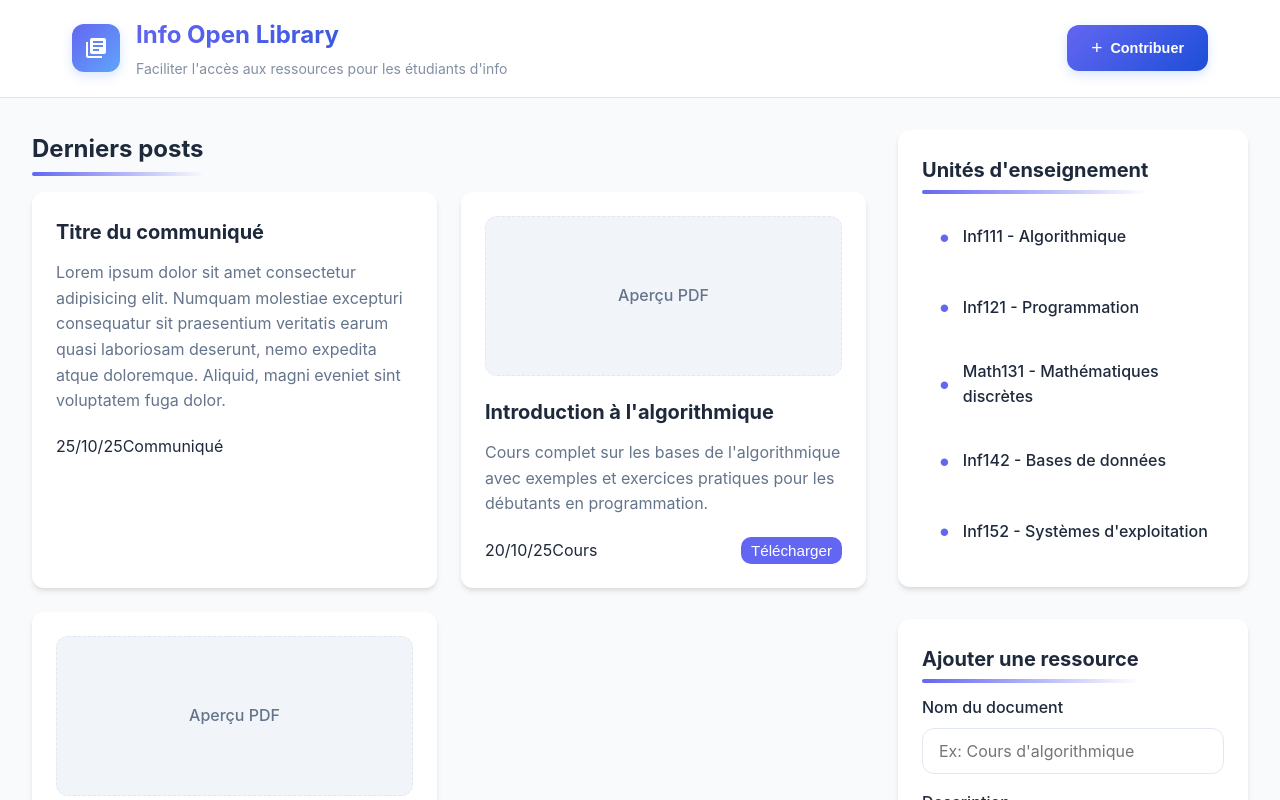
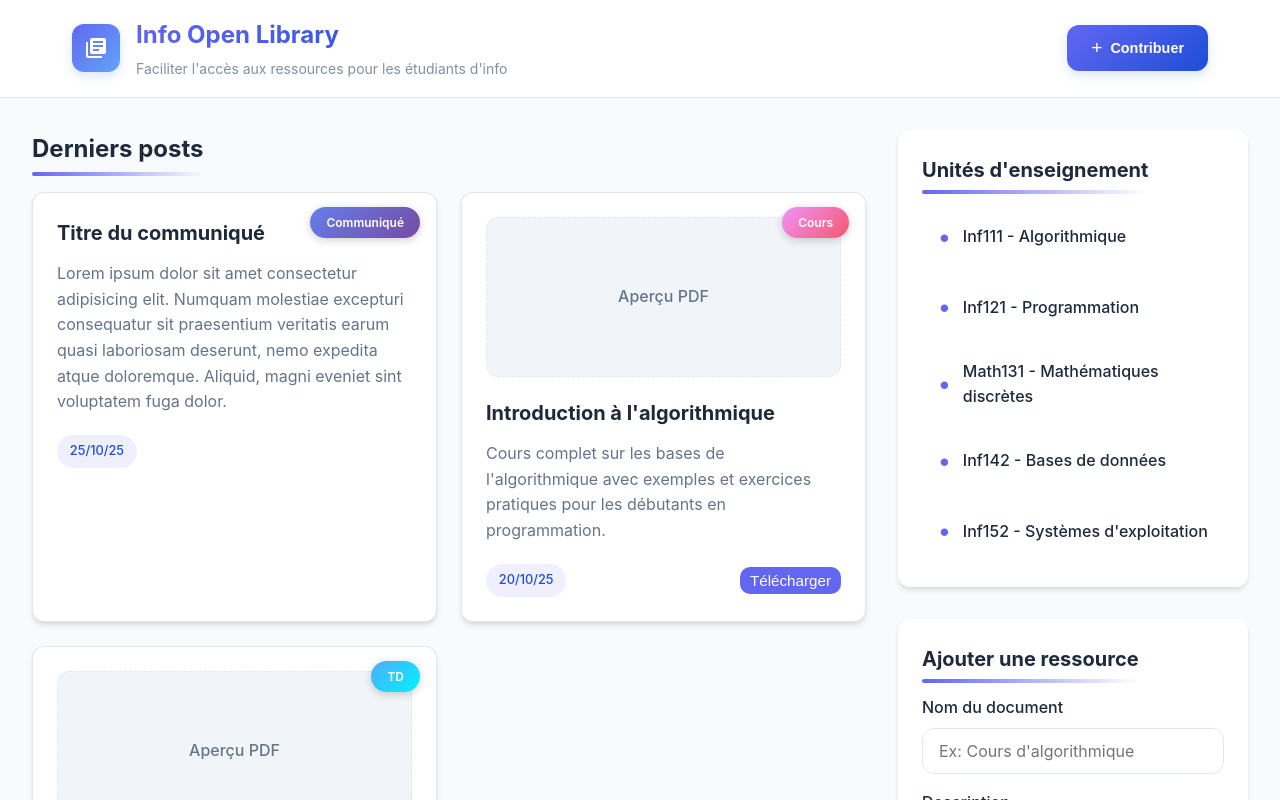
Before and after one commit to eren-the-coder/uy1_open_library, a React (Vite) app: page / in a window 1280 px wide. Shown: the top 800 px of the page. Built offline with nearby package versions, Linux system fonts and the light colour scheme.

Commit message:
style: improve post style

```diff
--- a/src/components/Post/Post.module.css
+++ b/src/components/Post/Post.module.css
@@ -1,4 +1,3 @@
-/* components/Post.module.css */
 .post {
   background: var(--surface);
   border-radius: var(--radius);
@@ -8,6 +7,8 @@
   display: flex;
   flex-direction: column;
   height: 100%;
+  position: relative;
+  border: 1px solid var(--border-color);
 }
 
 .post:hover {
@@ -47,6 +48,26 @@
   margin-top: auto;
 }
 
+.bubbles {
+  display: flex;
+  gap: 0.5rem;
+  flex-wrap: wrap;
+}
+
+.bubble {
+  padding: 0.4rem 0.8rem;
+  border-radius: 20px;
+  font-size: 0.8rem;
+  font-weight: 500;
+  display: inline-flex;
+  align-items: center;
+}
+
+.bubbleDate {
+  background: rgba(99, 102, 241, 0.1);
+  color: var(--primary-dark);
+}
+
 .actions {
   display: flex;
   gap: 0.5rem;
@@ -75,3 +96,40 @@
     width: 100%;
   }
 }
+
+
+.typeBadge {
+  position: absolute;
+  top: 1rem;
+  right: 1rem;
+  z-index: 3;
+}
+
+.type {
+  padding: 0.5rem 1rem;
+  border-radius: 20px;
+  font-size: 0.75rem;
+  font-weight: 600;
+  color: white;
+  box-shadow: 0 2px 8px rgba(0, 0, 0, 0.2);
+}
+
+.typeCommunique {
+  background: linear-gradient(135deg, #667eea 0%, #764ba2 100%);
+}
+
+.typeCours {
+  background: linear-gradient(135deg, #f093fb 0%, #f5576c 100%);
+}
+
+.typeTD {
+  background: linear-gradient(135deg, #4facfe 0%, #00f2fe 100%);
+}
+
+.typeTP {
+  background: linear-gradient(135deg, #43e97b 0%, #38f9d7 100%);
+}
+
+.typeDefault {
+  background: linear-gradient(135deg, #a8c0ff 0%, #3f2b96 100%);
+}
--- a/src/components/Post/Post.tsx
+++ b/src/components/Post/Post.tsx
@@ -14,18 +14,32 @@ const Post = ({ title, description, date, type, hasPreview, hasDownload }: PostP
     console.log('Téléchargement du document:', title);
   };
 
+  const getTypeColor = (type: string) => {
+    const colors: any = {
+      'Communiqué': styles.typeCommunique,
+      'Cours': styles.typeCours,
+      'TD': styles.typeTD,
+      'TP': styles.typeTP
+    };
+    return colors[type] || styles.typeDefault;
+  };
+
   return (
     <article className={styles.post}>
       {hasPreview && (
         <div className={styles.preview}>Aperçu PDF</div>
       )}
+      <div className={styles.typeBadge}>
+        <span className={`${styles.type} ${getTypeColor(type)}`}>
+          {type}
+        </span>
+      </div>
       <div className={styles.content}>
         <h2 className={styles.title}>{title}</h2>
         <p className={styles.description}>{description}</p>
         <div className={styles.metadatas}>
           <div className="bubbles">
-            <span className="bubble bubble--date">{date}</span>
-            <span className="bubble bubble--doctype">{type}</span>
+            <span className={`${styles.bubble} ${styles.bubbleDate}`}>{date}</span>
           </div>
           {hasDownload && (
             <div className={styles.actions}>
```
